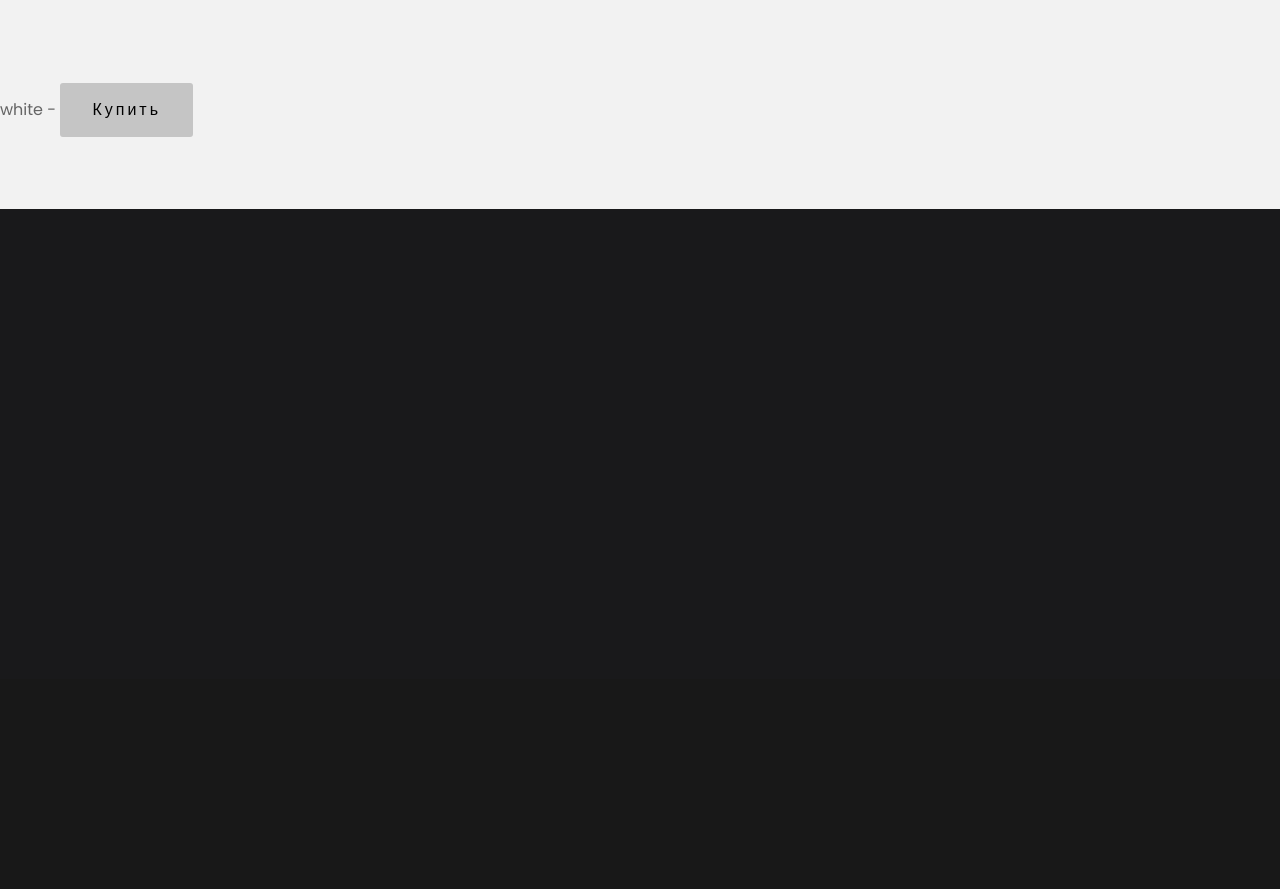
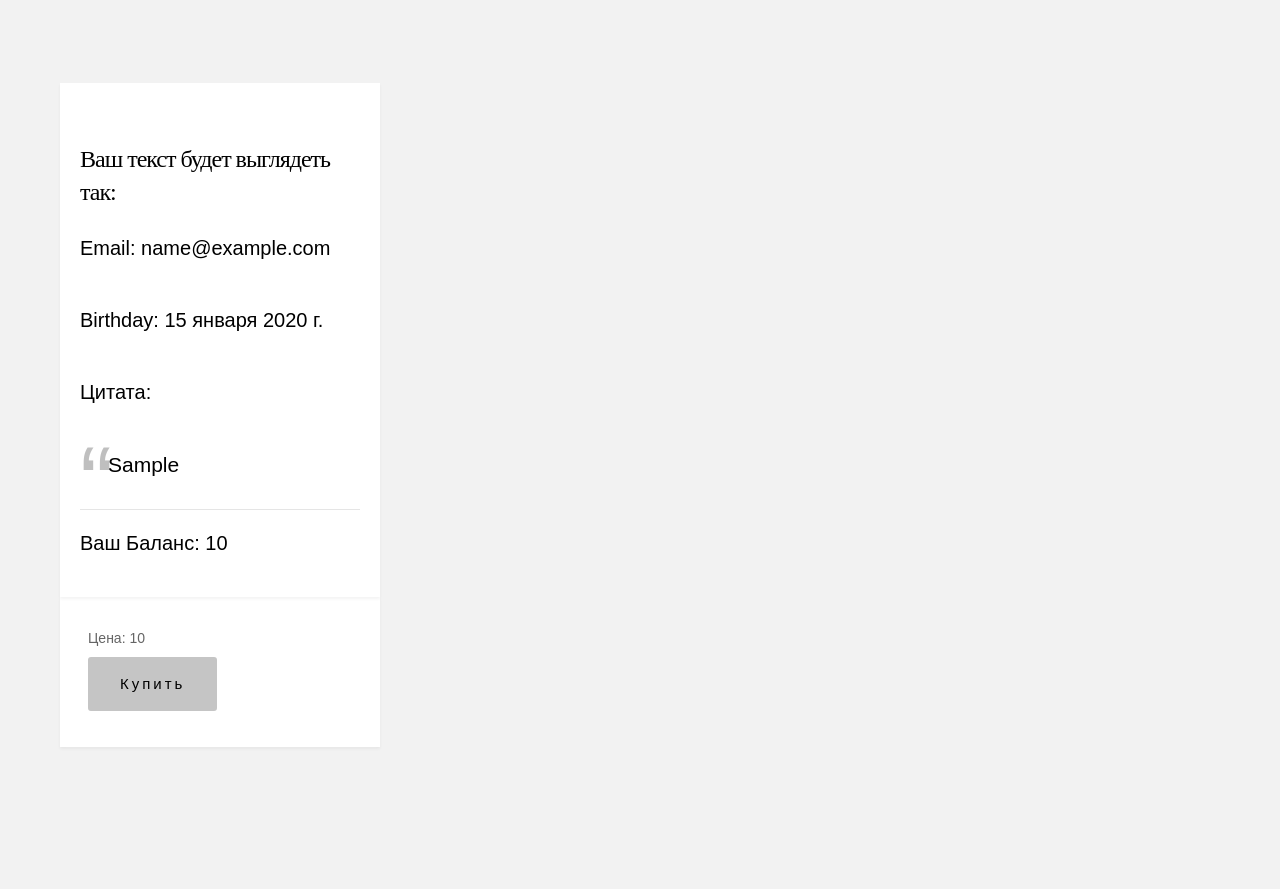
Before and after one commit to SeriyyKust/Break-The-Brain, a Django app: page /shop/Text-Background-Color/ in a window 1280 px wide. Shown: the part 121-1010 px from the top of the page. Before the commit the page ends 330 px from the top, so only its background shows below. Run offline with Django 4.2, Linux system fonts and the light colour scheme; a user stored in the database is signed in; tables that the repository leaves empty hold one stand-in row (values such as "Sample post"); parts of the project's set-up code (start-up, migrations or seed data) failed here and were passed over; some libraries are stand-ins or nearby versions.

Commit message:
Improvement Shop's templates

```diff
--- a/shop/templates/shop/general_shop.html
+++ /dev/null
@@ -1,10 +0,0 @@
-{% extends 'profiles/base.html' %}
-{% load static %}
-{% block content %}
-
-    {% for product in goods %}
-        <p>{{ product }} - <a href="{% url 'verification_shop'%}?model={{ product.get_type }}&id_product={{ product.pk }}"><button type="submit">Купить</button> </a></p>
-
-    {% endfor %}
-
-{% endblock content %}
--- /dev/null
+++ b/shop/templates/shop/text_background_color_shop.html
@@ -0,0 +1,43 @@
+{% extends 'profiles/base.html' %}
+{% load static %}
+{% block content %}
+    <div class="row masonry-wrap">
+        <div class="masonry">
+            <div class="grid-sizer"></div>
+            {% for product in goods %}
+                <article class="masonry__brick entry format-standard">
+                    <div class="entry__thumb {{product.full_str}}">
+                            <div class="col-full s-content__main">
+                               <h1 class="entry__title">
+                                <p>Ваш текст будет выглядеть так: </p>
+                            </h1>
+                            {% if user.email %}
+                                <p class="lead">Email: {{ user.email }}</p>
+                            {% endif %}
+                            {% if user.profile.date_birth %}
+                                <p class="lead">Birthday: {{ user.profile.date_birth }}</p>
+                            {% endif %}
+                            {% if user.profile.quote %}
+                                <p class="lead">Цитата: </p>
+                                <blockquote><p>{{ user.profile.quote }}</p></blockquote>
+                            {% endif %}
+                            <hr>
+                            <p class="lead">Ваш Баланс: {{user.point.number_points}}</p>
+                            </div>
+                    </div>
+                    <div class="entry__text">
+                        <div class="entry__header">
+                            <div class="entry__date">
+                                Цена: {{ product.price }}
+                            </div>
+                        </div>
+
+                        <div class="entry__meta">
+                                <a href="{% url 'verification_shop'%}?model={{ product.get_type }}&id_product={{ product.pk }}"><button type="submit">Купить</button> </a>
+                        </div>
+                    </div>
+                </article>
+            {% endfor %}
+        </div>
+    </div>
+{% endblock content %}
--- a/shop/views.py
+++ b/shop/views.py
@@ -1,6 +1,7 @@
-from django.shortcuts import render, reverse, redirect
+from django.shortcuts import render
 from django.views.generic import ListView
 from django.views.generic.base import View
+from django.contrib.auth.models import User
 from profiles.utils import DataMixin, get_or_none, PointManager, VisualManager
 from .models import BaseBackgroundColor, TextBackgroundColor, TextTitleFont, SHOP_CATEGORIES
 from .utils import get_model_or_none
@@ -19,7 +20,7 @@ class ShopCategoriesView(DataMixin, View):
 
 class ShopBaseBackgroundColorView(DataMixin, ListView):
     model = BaseBackgroundColor
-    template_name = "shop/general_shop.html"
+    template_name = "shop/base_background_color_shop.html"
     context_object_name = "goods"
 
     def get_context_data(self, **kwargs):
@@ -30,7 +31,7 @@ class ShopBaseBackgroundColorView(DataMixin, ListView):
 
 class ShopTextBackgroundColorView(DataMixin, ListView):
     model = TextBackgroundColor
-    template_name = "shop/general_shop.html"
+    template_name = "shop/text_background_color_shop.html"
     context_object_name = "goods"
 
     def get_context_data(self, **kwargs):
@@ -41,7 +42,7 @@ class ShopTextBackgroundColorView(DataMixin, ListView):
 
 class ShopTextTitleFontView(DataMixin, ListView):
     model = TextTitleFont
-    template_name = "shop/general_shop.html"
+    template_name = "shop/text_title_font_shop.html"
     context_object_name = "goods"
 
     def get_context_data(self, **kwargs):
```
Also changed, not shown: shop/templates/shop/base_background_color_shop.html (added, +36 -0 lines), shop/templates/shop/categories_shop.html (+19 -6 lines), shop/templates/shop/text_title_font_shop.html (added, +34 -0 lines), shop/templates/shop/verification.html (+17 -6 lines).
